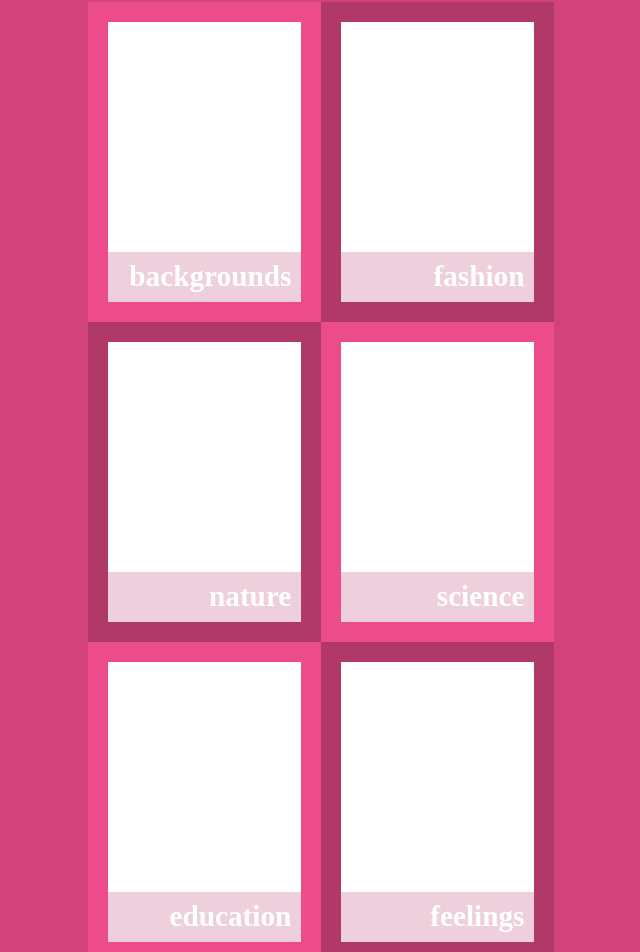
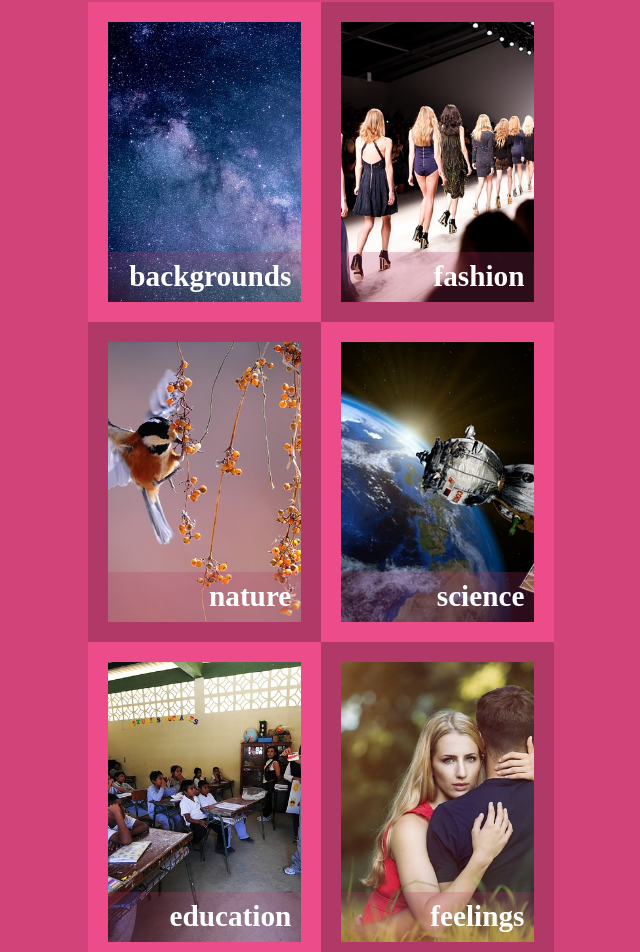
Before and after one commit to ivanmvh/react-capstone-ivanmvh, a React (Create React App) app: page / in a window 1280 px wide. Shown: the part 351-1303 px from the top of the page, without its empty margins (319-959 px from the left). Built offline with nearby package versions, Linux system fonts and the light colour scheme.

Commit message:
change catergories`s style from id to class in Home.css

```diff
--- a/src/Pages/Home.css
+++ b/src/Pages/Home.css
@@ -113,14 +113,16 @@ hr {
   background-color: rgba(0, 0, 0, 0.719);
 }
 
-#backgrounds {
+/* styles categories */
+
+.backgrounds {
   background: url(../Resources/Images/cat_backgrounds.jpg);
   transition: all 1s ease-in-out;
   cursor: pointer;
   background-size: cover;
 }
 
-#fashion {
+.fashion {
   background: url(../Resources/Images/cat_fashion.jpg);
   transition: all 1s ease-in-out;
   cursor: pointer;
@@ -128,7 +130,7 @@ hr {
   background-size: cover;
 }
 
-#nature {
+.nature {
   background: url(../Resources/Images/cat_nature.jpg);
   transition: all 1s ease-in-out;
   cursor: pointer;
@@ -136,7 +138,7 @@ hr {
   background-size: cover;
 }
 
-#science {
+.science {
   background: url(../Resources/Images/cat_science.jpg);
   transition: all 1s ease-in-out;
   cursor: pointer;
@@ -144,7 +146,7 @@ hr {
   background-size: cover;
 }
 
-#education {
+.education {
   background: url(../Resources/Images/cat_education.jpg);
   transition: all 1s ease-in-out;
   cursor: pointer;
@@ -152,13 +154,15 @@ hr {
   background-size: cover;
 }
 
-#feelings {
+.feelings {
   background: url(../Resources/Images/cat_feelings.jpg);
   transition: all 1s ease-in-out;
   cursor: pointer;
   background-position: center;
   background-size: cover;
 }
+
+/* end -style categories */
 
 .categoryLink:hover {
   filter: grayscale(20%);
```
